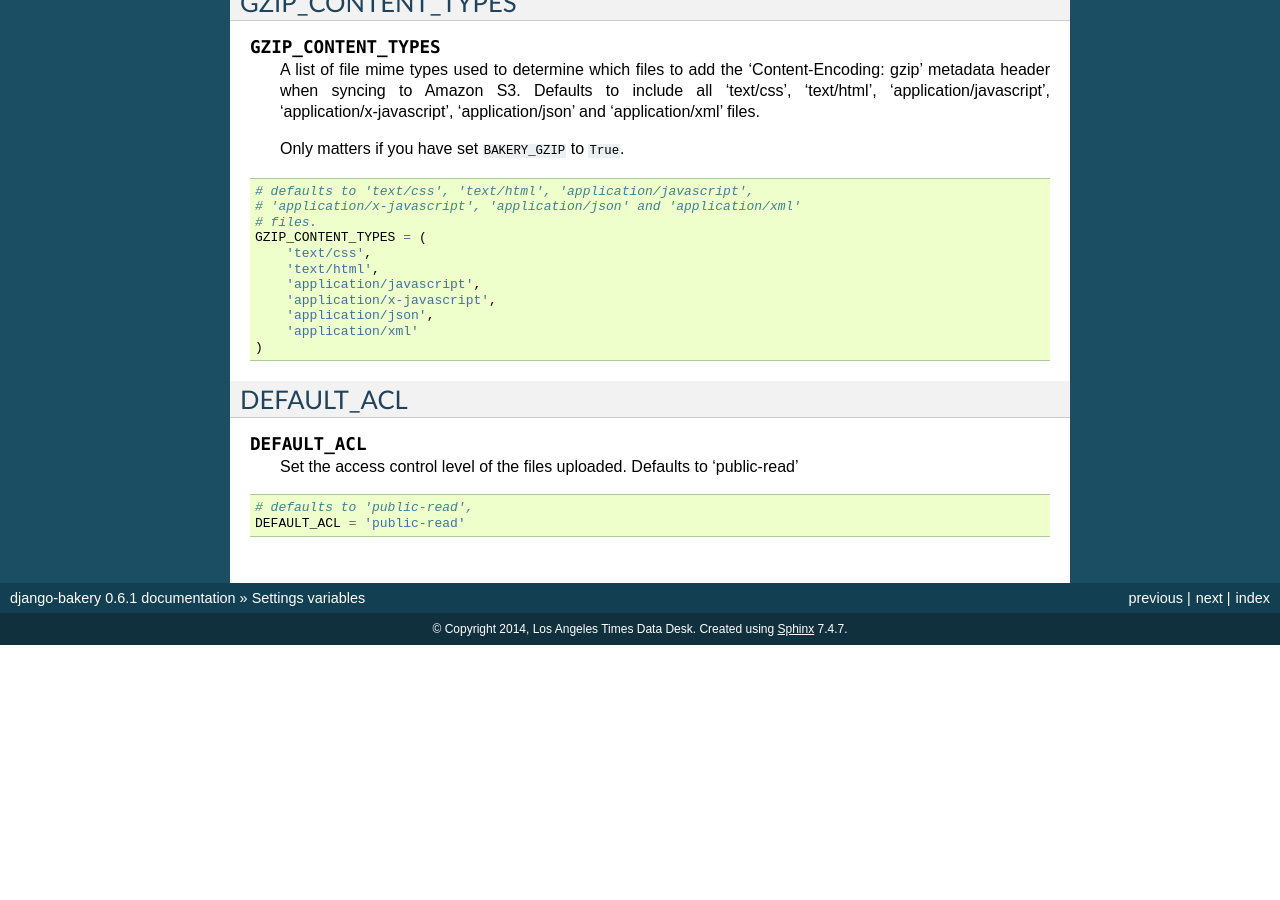
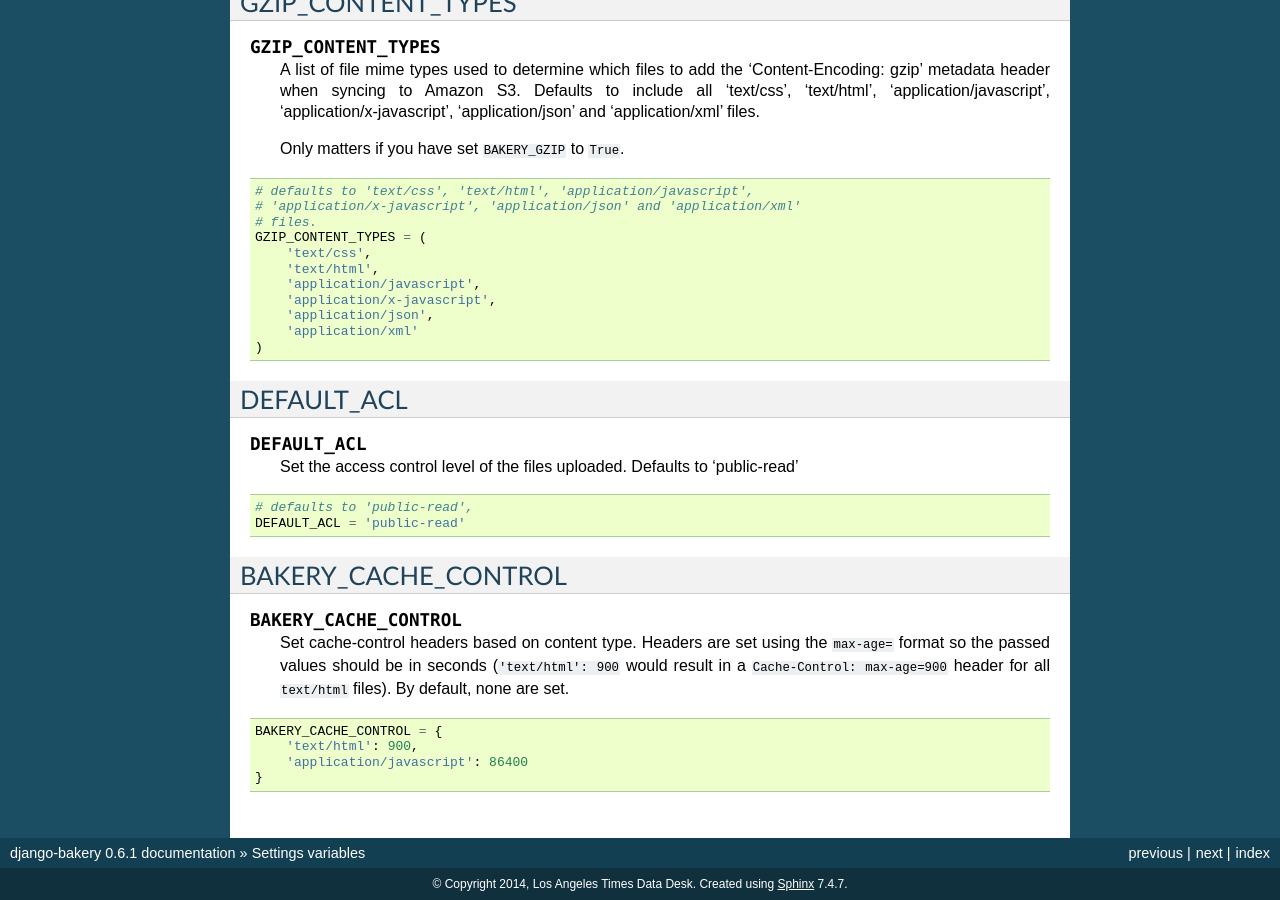
Before and after one commit to palewire/django-bakery, a Sphinx documentation site: the page built from docs/settingsvariables.rst, in a window 1280 px wide and 900 px high, scrolled down 1513 px. Built offline with Sphinx 7.4.7, drawn with Linux system fonts in a browser that asks for light colours; before the commit the page ends 2158 px from its top, so only the background shows below that.

Commit message:
Update docs with BAKERY_CACHE_CONTROL info

```diff
--- a/docs/settingsvariables.rst
+++ b/docs/settingsvariables.rst
@@ -130,3 +130,17 @@ DEFAULT_ACL
 
     # defaults to 'public-read',
     DEFAULT_ACL = 'public-read'
+
+BAKERY_CACHE_CONTROL
+-----------
+
+.. envvar:: BAKERY_CACHE_CONTROL
+
+    Set cache-control headers based on content type. Headers are set using the ``max-age=`` format so the passed values should be in seconds (``'text/html': 900`` would result in a ``Cache-Control: max-age=900`` header for all ``text/html`` files). By default, none are set.
+
+.. code-block:: python
+
+    BAKERY_CACHE_CONTROL = {
+        'text/html': 900,
+        'application/javascript': 86400
+    }
```
